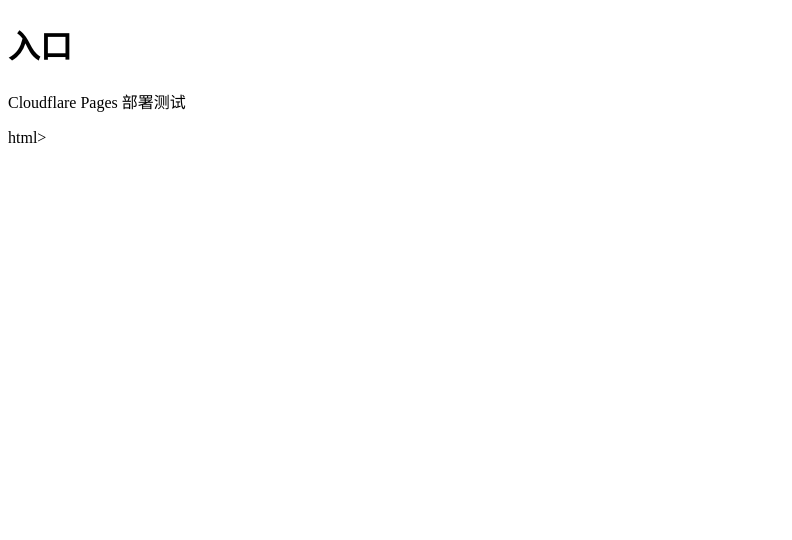
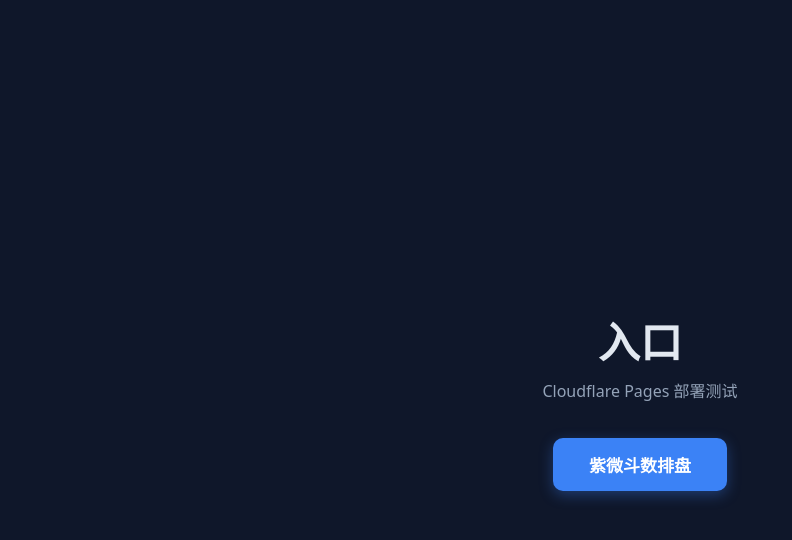
Before and after one commit to orikami048/entry, a plain HTML site: page index.html in a window 1280 px wide. Shown: the whole page, without its empty margins (0-792 px from the left). Drawn offline with Linux system fonts and the light colour scheme.

Commit message:
Add navigation button to ziwei-doushu page

```diff
--- a/index.html
+++ b/index.html
@@ -1,13 +1,19 @@
 <!DOCTYPE html>
 <html lang="zh-CN">
   <head>
-      <meta charset="UTF-8">
-      <title>入口</title>
+    <meta charset="UTF-8">
+    <title>入口</title>
+    <style>
+      body { font-family: system-ui, -apple-system, sans-serif; display: flex; flex-direction: column; align-items: center; justify-content: center; min-height: 100vh; margin: 0; background: #0f172a; color: #e2e8f0; }
+      h1 { font-size: 42px; margin: 0 0 8px; }
+      p { color: #94a3b8; margin: 0 0 36px; }
+      .btn { display: inline-block; padding: 14px 36px; background: #3b82f6; color: #fff; text-decoration: none; border-radius: 10px; font-size: 17px; font-weight: 600; box-shadow: 0 4px 14px rgba(59,130,246,.35); transition: background .2s, transform .2s; }
+      .btn:hover { background: #2563eb; transform: translateY(-2px); }
+    </style>
   </head>
-<body>
+  <body>
     <h1>入口</h1>
-  <p>Cloudflare Pages 部署测试</p>
-</body>
-</html>html></p></h1>
-</body></title>
-  </head>
+    <p>Cloudflare Pages 部署测试</p>
+    <a class="btn" href="https://ziwei-doushu-d4e.pages.dev">紫微斗数排盘</a>
+  </body>
+</html>
```
